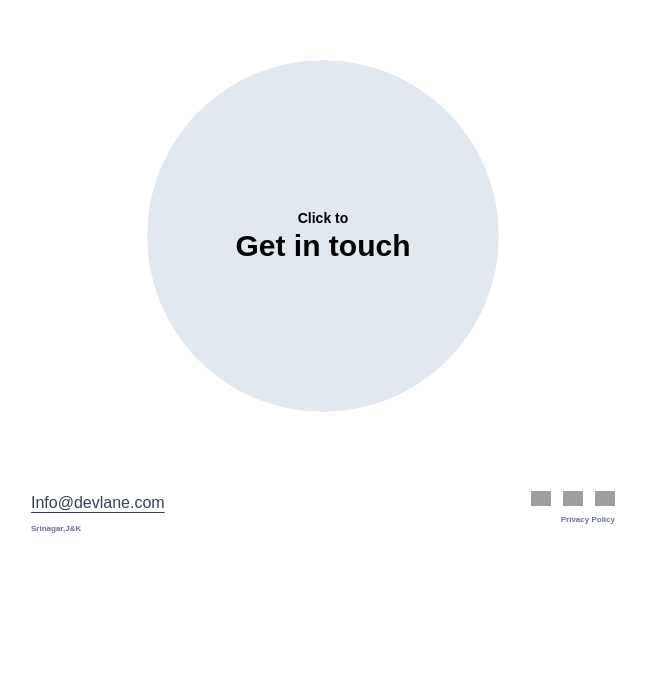
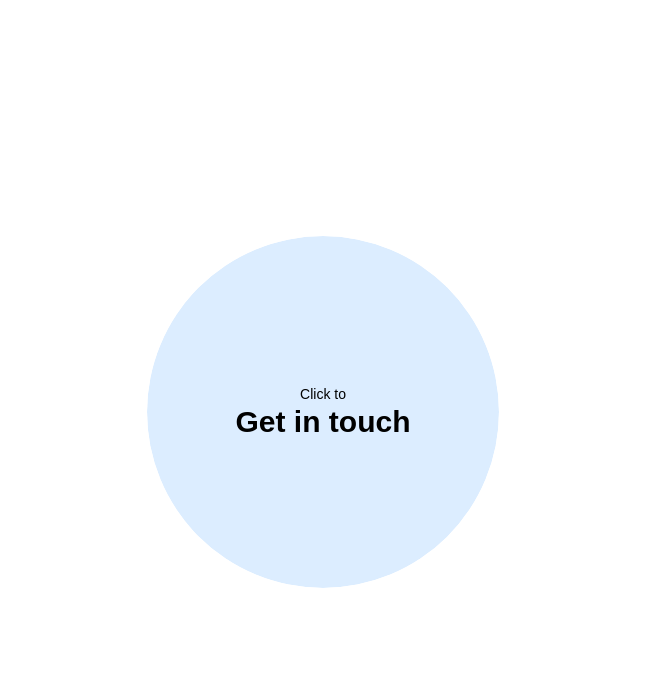
Before and after one commit to aaqifshafi/devlane, a Next.js app: page / in a window 1280 px wide. Shown: the part 1588-2280 px from the top of the page, without its empty margins (317-963 px from the left). Before the commit the page ends 2147 px from the top, so only its background shows below. Built offline with nearby package versions, Linux system fonts and the light colour scheme; grey boxes are pictures that could not be loaded.

Commit message:
Refactor Contact component and add RippleEffect animation

```diff
--- a/app/components/Contact.jsx
+++ b/app/components/Contact.jsx
@@ -1,17 +1,23 @@
-import React from 'react';
-import RippleEffect from './animations/RippleEffect';
+import React from "react";
+import RippleEffect from "./animations/RippleEffect";
+import { useRouter } from "next/navigation";
 
 function Contact() {
+  const router = useRouter(); // use camelCase
+
   return (
-      <div className='mx-auto my-12 cursor-pointer'>
-    <RippleEffect className="inline-block rounded-full font-semibold">
-      <div className='text-black size-[22rem] rounded-full bg-slate-200 flex flex-col justify-center items-center hover:text-white hover:bg-transparent'>
-        <p className='text-sm text-center'>Click to</p>
-        <h1 className='text-3xl text-center font-semi-bold'>
-          Get in touch
-        </h1>
-      </div>
-    </RippleEffect>
+    <div className="flex flex-col justify-center items-center min-h-screen">
+      <RippleEffect className="relative inline-block rounded-full overflow-hidden">
+        <div
+          className="cursor-pointer group"
+          onClick={() => router.push("/contact")}
+        >
+          <div className="relative text-black w-[22rem] h-[22rem] rounded-full bg-transition flex flex-col justify-center items-center transition-all duration-300 group-hover:bg-transparent group-hover:text-white">
+            <p className="text-sm text-center">Click to</p>
+            <h1 className="text-3xl text-center font-semibold">Get in touch</h1>
+          </div>
+        </div>
+      </RippleEffect>
     </div>
   );
 }
--- /dev/null
+++ b/app/contact/page.jsx
@@ -0,0 +1,8 @@
+function page() {
+  return (
+    <div>
+      <h1>Contact Page</h1>
+    </div>
+  );
+}
+export default page;
```
